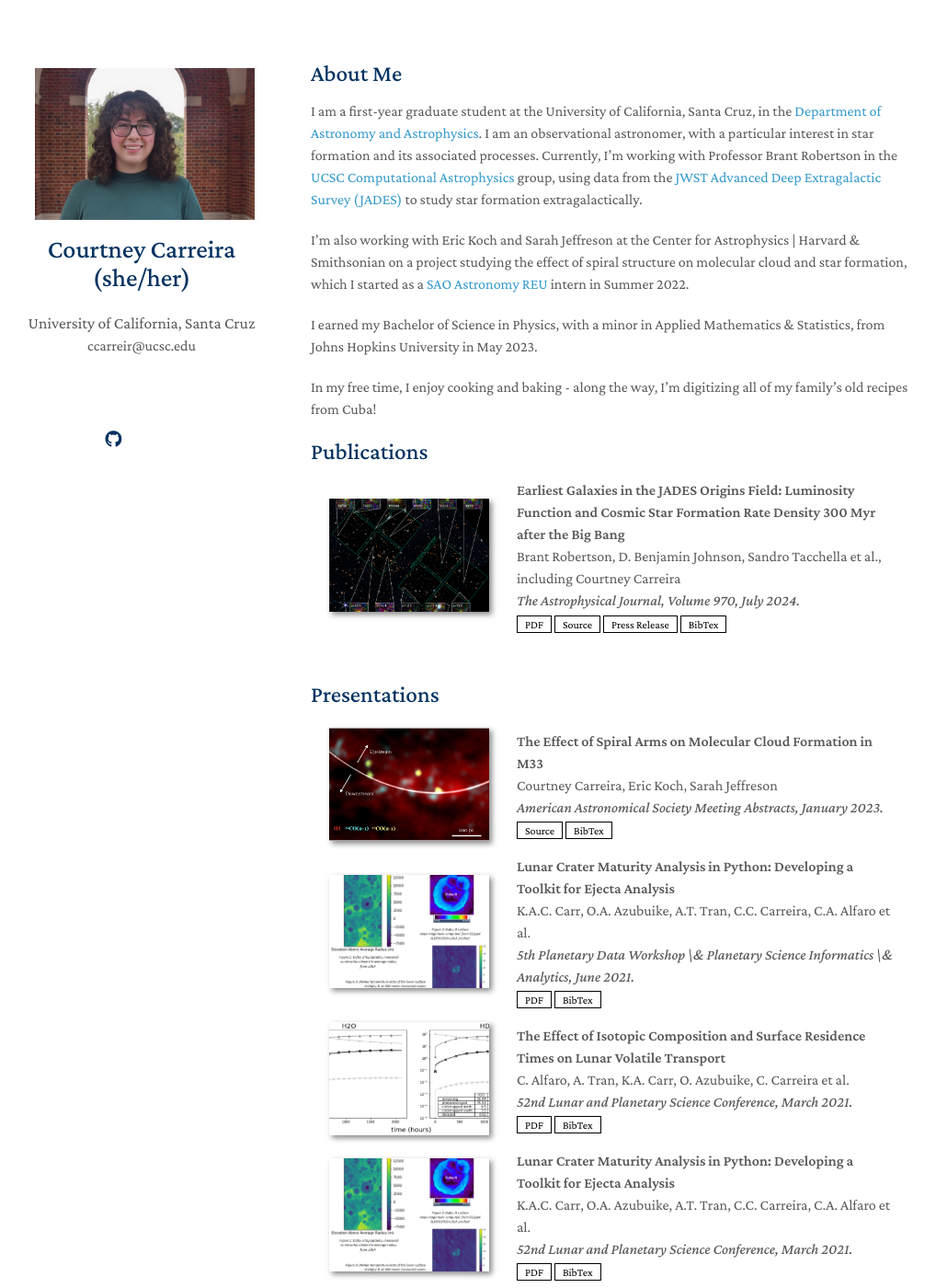
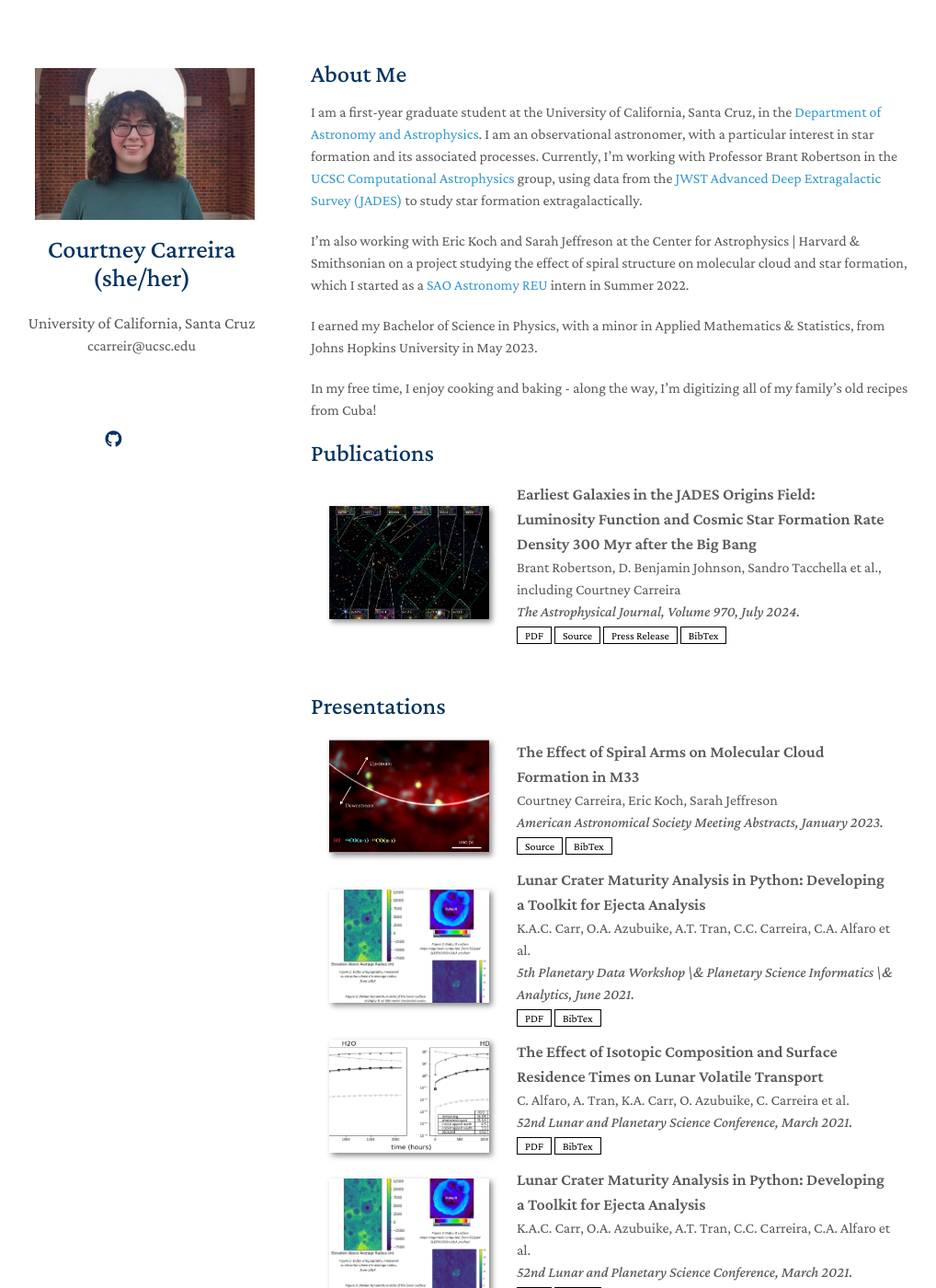
Before and after one commit to courtneycarreira/courtneycarreira.github.io, a Jekyll site: the page built from index.md, in a window 1280 px wide and 1400 px high. Shown: the whole window at 92% size, without its empty margins (132-1150 px from the left). Built offline with Jekyll 4.4.1, drawn with Linux system fonts in a browser that asks for light colours; nearby versions of some CDN libraries; a style sheet for code colours, icons or effects is not loaded; our own code applies the rules of GitHub Pages for plain Markdown files.

Commit message:
small font updates

```diff
--- a/_sass/minimal-light.scss
+++ b/_sass/minimal-light.scss
@@ -256,7 +256,7 @@ h2 {
   color:#043361;
   font-weight: 500;
   margin:2px 0px 15px;
-  font-size: 157%;
+  font-size: 165%;
 }
 
 @media (prefers-color-scheme: dark) {
--- a/assets/css/publications.css
+++ b/assets/css/publications.css
@@ -50,7 +50,7 @@ blockquote { background: var(--global-bg-color); border-left: 2px solid var(--gl
 
 .publications ol.bibliography li .abbr .award { color: var(--global-theme-color) !important; border: 1px solid var(--global-theme-color); }
 
-.publications ol.bibliography li .title { font-weight: bolder; }
+.publications ol.bibliography li .title { font-weight: bolder; font-size: large; }
 
 .publications ol.bibliography li .author a { border-bottom: 1px var(--global-theme-color); }
 
```
